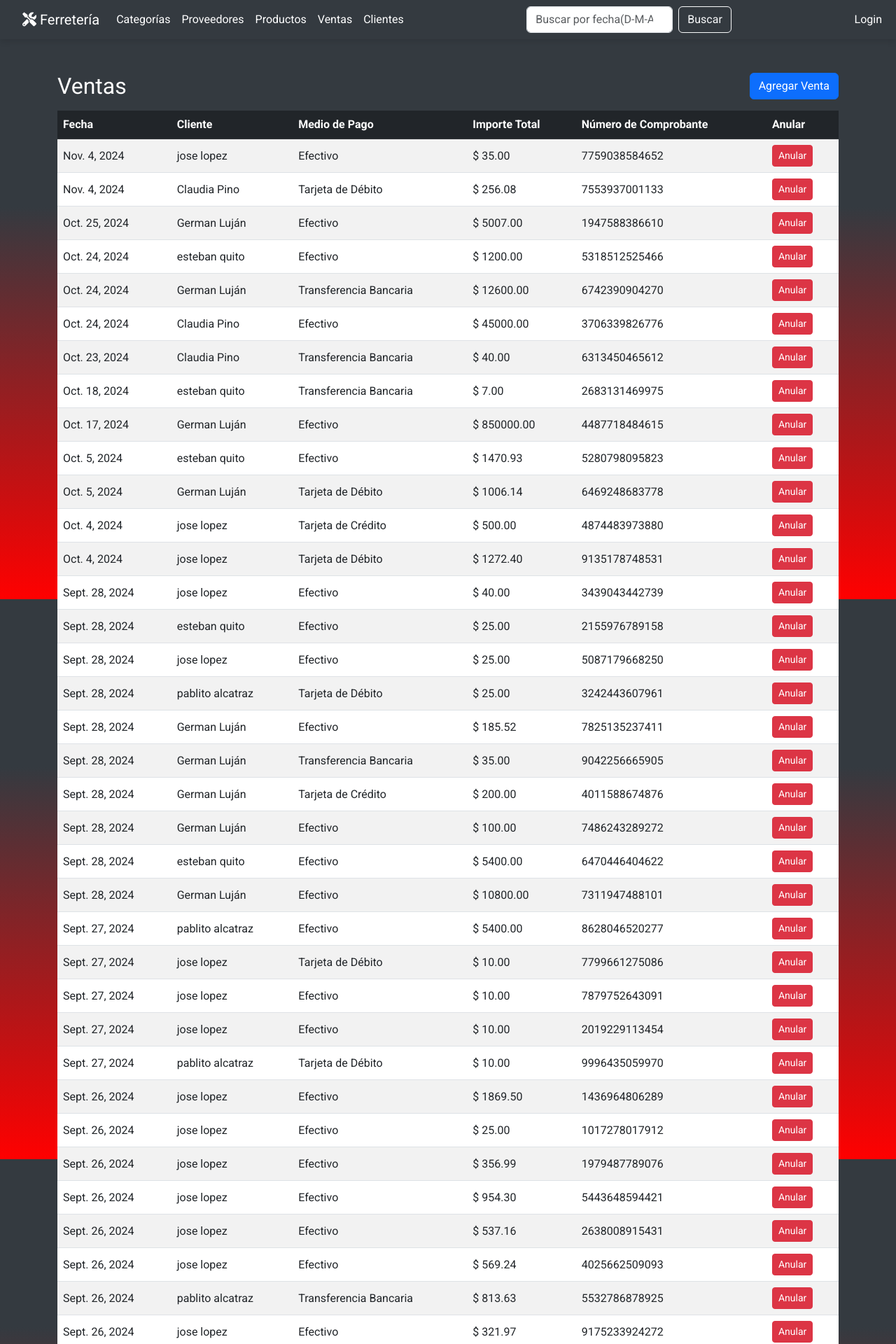
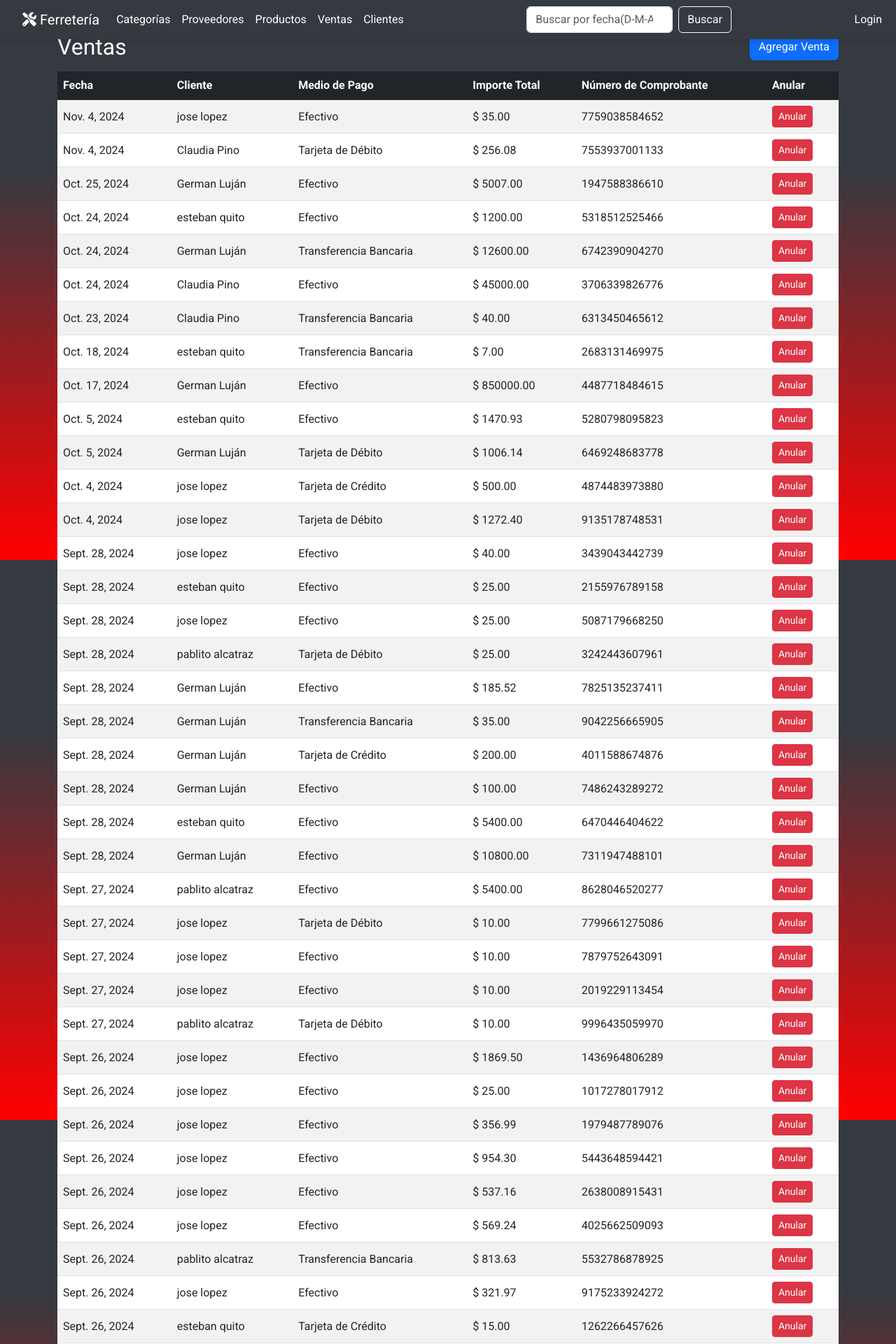
Before and after one commit to VargasPriscila/FERRETERIA2, a Django app: page /ventas/ in a window 1280 px wide. Shown: the top 1920 px of the page at 70% size. Run offline with Django 5.2, Linux system fonts and the light colour scheme; data comes from the database, SQL or seed files in the repository; both versions use the stored data as it was after the commit.

Commit message:
barra fija

```diff
--- a/sistema/miAplicacion/templates/base.html
+++ b/sistema/miAplicacion/templates/base.html
@@ -76,7 +76,7 @@
 </head>
 <body>
     <!-- Navbar -->
-    <nav class="navbar navbar-expand-lg navbar-dark">
+    <nav class="navbar navbar-expand-lg navbar-dark fixed-top">
                     <!-- cambie a fluid para que abarque toda la pantalla -->
         <div class="container-fluid">
             <a class="navbar-brand" href="{% url 'index' %}">
--- a/sistema/miAplicacion/templates/ventas/venta_lista.html
+++ b/sistema/miAplicacion/templates/ventas/venta_lista.html
@@ -12,7 +12,7 @@
     {% if ventas %}
     <div class="table-responsive">
         <table class="table table-striped table-hover align-middle">
-            <thead class="table-dark">
+            <thead class="table-dark ">
                 <tr>
                     <th>Fecha</th>
                     <th>Cliente</th>
```
Also changed, not shown: sistema/db.sqlite3.
